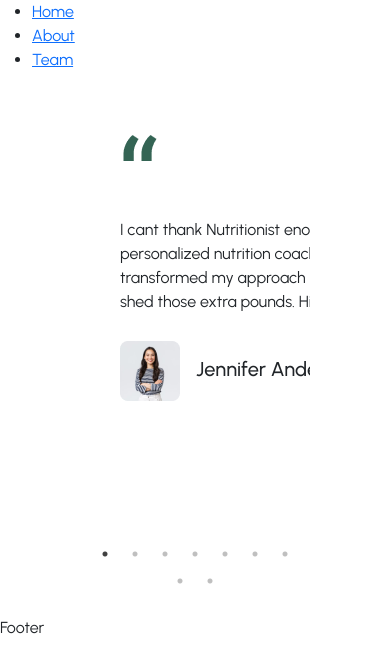
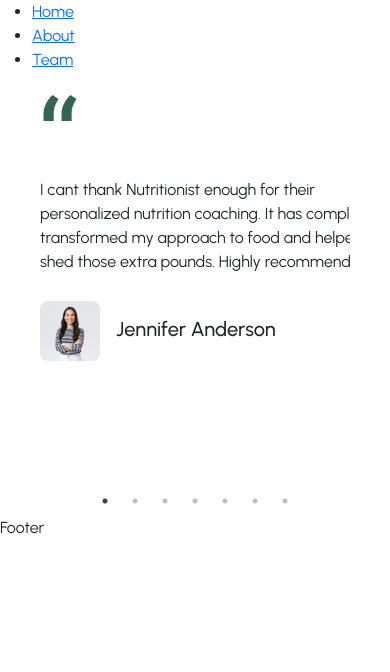
Before and after one commit to RaghadDeveloper/Nutritionist, a React (Vite) app: page / in a window 390 px wide. Shown: the top 672 px of the page. Built offline with nearby package versions, Linux system fonts and the light colour scheme.

Commit message:
Testimonials

```diff
--- a/src/Components/Data/TestimData.jsx
+++ b/src/Components/Data/TestimData.jsx
@@ -55,7 +55,7 @@ export const TestimData =[
 
 
  },
- {
+ /*{
    imge:img1,
    desc:'Nutritionist has been a game-changer for me. The expert guidance and support I received from their team made my weight loss journey so much easier. Thank you!',
    img:img3,
@@ -68,5 +68,5 @@ export const TestimData =[
    desc:' I had struggled with my weight for years until I found Nutritionist. Their personalized approach and tailored nutrition plan made all the difference.',
    img:img4 ,
    title:'Emily Davis '
-},
+},*/
 ]
--- a/src/Components/TestimCard/TestimCard.css
+++ b/src/Components/TestimCard/TestimCard.css
@@ -1,9 +1,12 @@
-.LF-card{
+
+
+
+ .LF-card{
     width: 518.67px;
     height: 398px;
-    gap: 3px;
-    margin: 40px 40px;
-    background-color: --light;
+    gap: 1px;
+    background-color:--light;
+
 
 }
 .LF-desc{
--- a/src/Components/TestimCard/TestimCard.jsx
+++ b/src/Components/TestimCard/TestimCard.jsx
@@ -3,7 +3,7 @@ import './TestimCard.css'
 
 export default function TestimCard({img,title,desc,imge}) {
   return (
-  <>
+     <>
     <div className='LF-card'>
     <img src={imge} />
     <p className='LF-desc'>{desc}</p>
--- a/src/Components/Testimonials/Testimonials.css
+++ b/src/Components/Testimonials/Testimonials.css
@@ -1,14 +1,16 @@
 .main-container{
     padding: 0 162px;
+
+
 }
 @media(max-width:1440px){
     .main-container{
-        padding: 0 80px;
+        padding: 0 40px;
     }
     @media(max-width: 567px){
         .main-container{
-            padding: 0 16;
-            padding-bottom: 50px;
+            padding: 0 10;
+            padding-bottom: 30px;
         }
 
     }
--- a/src/Components/Testimonials/Testimonials.jsx
+++ b/src/Components/Testimonials/Testimonials.jsx
@@ -3,9 +3,6 @@ import './Testimonials.css'
 import TestimCard from '../TestimCard/TestimCard'
 import { TestimData } from '../Data/TestimData'
 import Slider from 'react-slick'
-import img5 from './../../assets/images/home/right arrow.png'
-import img6 from './../../assets/images/home/left/arrow.png'
-
 
 export default function Testimonials() {
 
@@ -18,20 +15,20 @@ export default function Testimonials() {
       initialSlide: 0,
       responsive: [
         {
-          breakpoint: 1024,
+          breakpoint: 1660,
           settings: {
-            slidesToShow: 3,
-            slidesToScroll: 3,
+            slidesToShow: 2,
+            slidesToScroll: 2,
             infinite: true,
             dots: true
           }
         },
         {
-          breakpoint: 600,
+          breakpoint: 992,
           settings: {
-            slidesToShow: 3,
-            slidesToScroll: 3,
-            initialSlide: 3,
+            slidesToShow: 1,
+            slidesToScroll: 1,
+            //initialSlide: 3,
 
           }
         },
@@ -47,9 +44,11 @@ export default function Testimonials() {
     };
     return (
       <>
-      <div className='main-container'>
-      <div className="slider-container">
+
+      <div className="slider-container main-container   ">
+
         <Slider {...settings}>
+
    {TestimData.map((e,index) => {
     return(
       < TestimCard key={index} title={e.title} img={e.img} desc={e.desc} imge={e.imge}/>
@@ -58,8 +57,8 @@ export default function Testimonials() {
    })}
 
         </Slider>
-      </div>
-      </div>
+        </div>
+
 
      </>
     )
```
